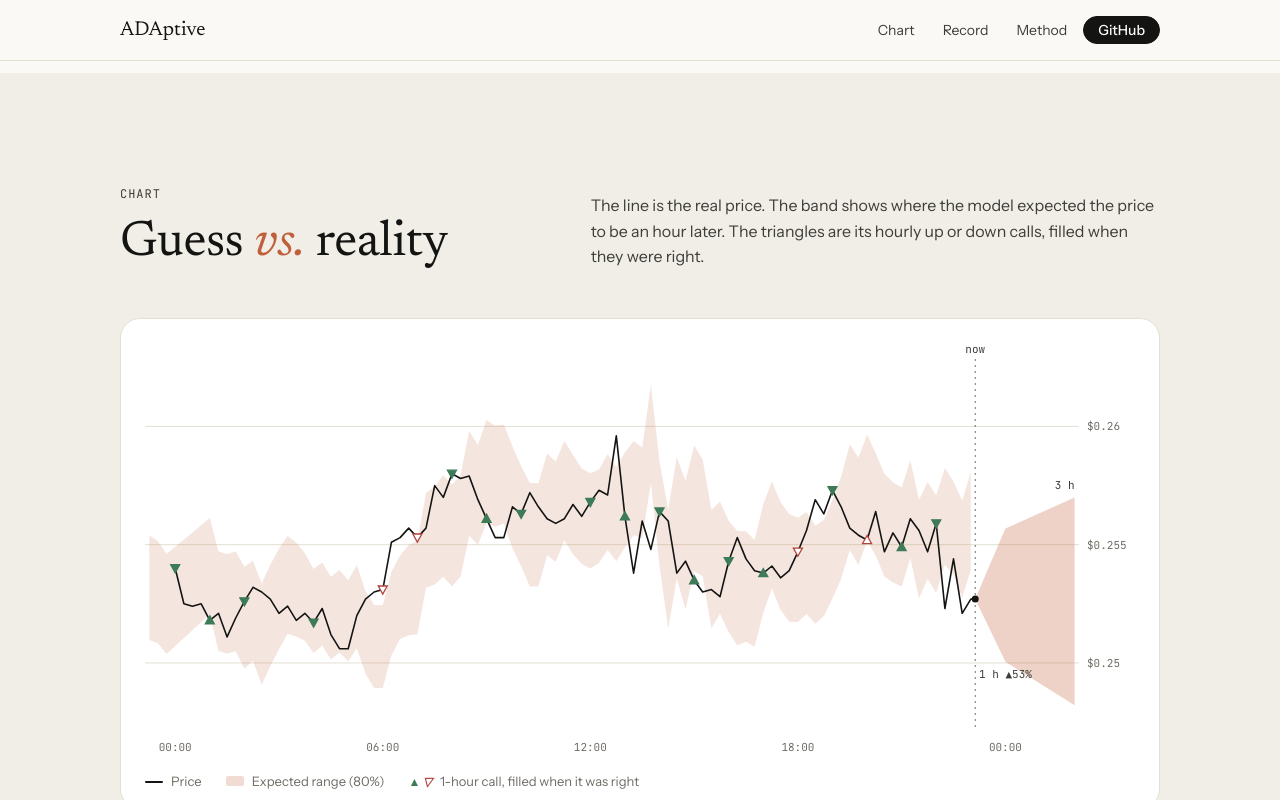
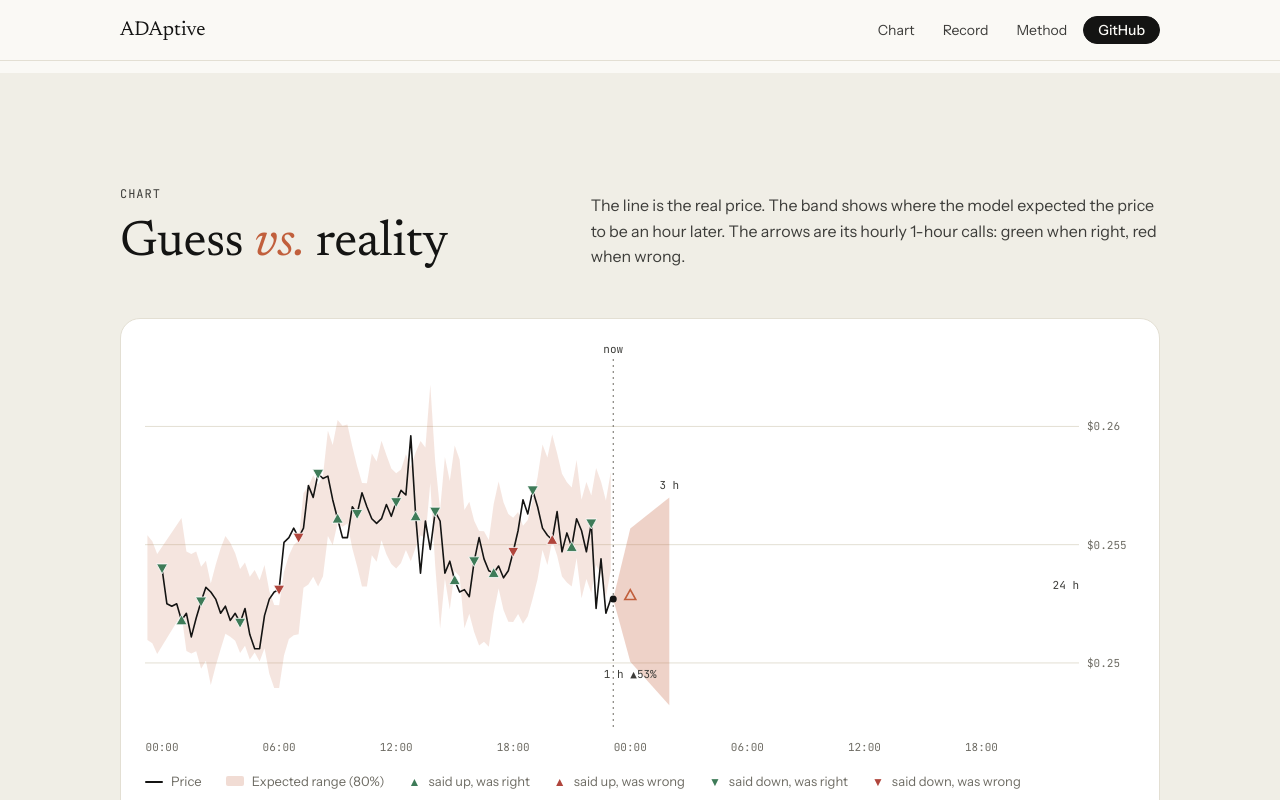
Before and after one commit to omidabduli/cardano-self-improving-prediction, a website with bundled scripts: page site/index.html in a window 1280 px wide. Both pictures are taken after a click on the link "Chart". Shown: the part 962-1762 px from the top of the page. Built offline with nearby package versions, Linux system fonts and the light colour scheme; no server answers; files whose address does not match are found by name.

Commit message:
Call every horizon again; mark the chart's calls by direction and outcome
Co-Authored-By: Claude Opus 5.5 <noreply@anthropic.com>

```diff
--- a/site/assets/app.js
+++ b/site/assets/app.js
@@ -346,9 +346,9 @@ function renderChart() {
   for (const [t, p] of all) { const c1 = closeAt(t + 60 * MINUTE); if (c1 !== undefined) addCall(t, p, Math.log(c1 / p.c)); }
   for (const [t, p] of app.btPred) if (t < firstLive) addCall(t, p, p.h[60].actual);
   const last = latestPred();
-  // ahead: the latest 1-hour and 3-hour ranges, labelled with the call
+  // ahead: the latest 1-hour, 3-hour and 24-hour calls, with their ranges
   const tag = (x, h) => (SHADOW_HORIZONS.includes(h) ? '' : x.direction === 'up' ? ` ▲${Math.round(x.p * 100)}%` : x.direction === 'down' ? ` ▼${Math.round((1 - x.p) * 100)}%` : '');
-  const marks = last ? [60, 180].map((h) => ({ h, t: issuedAt(last.t) + h * MINUTE, lo: last.c * Math.exp(last.h[h].lo), hi: last.c * Math.exp(last.h[h].hi), label: `${H_SHORT[h]}${tag(last.h[h], h)}` })).filter((m) => Number.isFinite(m.lo) && Number.isFinite(m.hi)) : [];
+  const marks = last ? HORIZONS.map((h) => ({ h, t: issuedAt(last.t) + h * MINUTE, lo: last.c * Math.exp(last.h[h].lo), hi: last.c * Math.exp(last.h[h].hi), up: SHADOW_HORIZONS.includes(h) || !['up', 'down'].includes(last.h[h].direction) ? undefined : last.h[h].direction === 'up', label: `${H_SHORT[h]}${tag(last.h[h], h)}` })).filter((m) => Number.isFinite(m.lo) && Number.isFinite(m.hi)) : [];
   drawChart($('chartSvg'), { now: tNow, price: app.price ?? series.at(-1)?.c, series, band, calls, marks });
 }
 
--- a/site/assets/chart.js
+++ b/site/assets/chart.js
@@ -1,9 +1,10 @@
 // One SVG chart: the price as it happened, and a shaded band for the 80% range of the 1-hour
 // forecast. On the left, the band at each moment is where the forecast made an hour earlier
 // expected the price to be (before the live record began, the backtest's forecasts fill it in).
-// Small triangles on the price line are the hourly 1-hour calls (up or down), drawn where they
-// were made and filled when they came true. On the right, the band opens from the price now to
-// the latest 1-hour and 3-hour ranges. Colours come from the CSS tokens, so light and dark
+// Arrows on the price line are the hourly 1-hour calls, drawn where they were made: ▲ said up,
+// ▼ said down; green when it came true, red when it didn't. On the right, the band opens from
+// the price now to the latest 1-hour and 3-hour ranges, and orange arrows show the open 1-hour,
+// 3-hour and 24-hour calls. Colours come from the CSS tokens, so light and dark
 // themes need no code.
 
 import { hhmm } from './format.js';
@@ -22,7 +23,8 @@ function el(tag, attrs, parent) {
  * @param {SVGSVGElement} svg
  * @param {{now:number, price:number, series:{t:number,c:number}[], band:{t:number,lo:number,hi:number}[],
  *          calls?:{t:number,c:number,up:boolean,right:boolean}[],
- *          marks:{h:number,t:number,lo:number,hi:number,label?:string}[]}} d  prices in USD, times in ms
+ *          marks:{h:number,t:number,lo:number,hi:number,up?:boolean,label?:string}[]}} d
+ *          (a mark without up is no call; the 24-hour one has no range drawn, so it can't squash the price)  prices in USD, times in ms
  */
 export function drawChart(svg, d) {
   const W = svg.clientWidth || 800, Hh = svg.clientHeight || 360;
@@ -37,7 +39,7 @@ export function drawChart(svg, d) {
   const band = d.band.filter((b) => b.t >= t0 && b.t <= d.now);
   let lo = Infinity, hi = -Infinity;
   for (const p of d.series) { if (p.t < t0) continue; if (p.c < lo) lo = p.c; if (p.c > hi) hi = p.c; }
-  for (const b of [...band, ...d.marks]) { if (b.lo < lo) lo = b.lo; if (b.hi > hi) hi = b.hi; }
+  for (const b of [...band, ...d.marks.filter((m) => m.h < 1440)]) { if (b.lo < lo) lo = b.lo; if (b.hi > hi) hi = b.hi; }
   const pad = (hi - lo) * 0.08 || d.price * 0.002;
   lo -= pad; hi += pad;
   const x = (t) => padL + ((t - t0) / (t1 - t0)) * (W - padL - padR);
@@ -62,25 +64,28 @@ export function drawChart(svg, d) {
   // the 80% range: past (what the forecast an hour earlier expected) and ahead (from now)
   if (band.length > 1) el('polygon', { class: 'band', points: area(band) }, svg);
   const open = [...d.marks].sort((a, b) => a.t - b.t).filter((m) => m.t > d.now);
-  if (open.length) el('polygon', { class: 'band band-ahead', points: area([{ t: d.now, lo: d.price, hi: d.price }, ...open]) }, svg);
+  const cone = open.filter((m) => m.h < 1440);
+  if (cone.length) el('polygon', { class: 'band band-ahead', points: area([{ t: d.now, lo: d.price, hi: d.price }, ...cone]) }, svg);
 
   // price as it happened
   const series = d.series.filter((p) => p.t >= t0).concat({ t: d.now, c: d.price });
   el('polyline', { class: 'price', points: pts(series) }, svg);
 
-  // the hourly 1-hour calls, where they were made: ▲ up, ▼ down; filled = came true
-  for (const k of d.calls || []) {
-    if (k.t < t0 || k.t > d.now) continue;
-    const cx = x(k.t), cy = y(k.c), s = narrow ? 3.5 : 4.5;
-    const tri = k.up ? `${cx},${cy - s} ${cx - s},${cy + s * 0.8} ${cx + s},${cy + s * 0.8}` : `${cx},${cy + s} ${cx - s},${cy - s * 0.8} ${cx + s},${cy - s * 0.8}`;
-    el('polygon', { class: `call ${k.right ? 'right' : 'wrong'}`, points: tri }, svg);
-  }
+  // the hourly 1-hour calls, where they were made: ▲ up, ▼ down; green = came true, red = didn't
+  const s = narrow ? 4.5 : 5.5;
+  const arrow = (cx, cy, up, cls) => el('polygon', { class: `call ${cls}`, points: up
+    ? `${cx},${cy - s} ${cx - s},${cy + s * 0.8} ${cx + s},${cy + s * 0.8}`
+    : `${cx},${cy + s} ${cx - s},${cy - s * 0.8} ${cx + s},${cy - s * 0.8}` }, svg);
+  for (const k of d.calls || []) if (k.t >= t0 && k.t <= d.now) arrow(x(k.t), y(k.c), k.up, k.right ? 'right' : 'wrong');
   el('circle', { class: 'now-dot', cx: x(d.now), cy: y(d.price), r: 3.5 }, svg);
 
-  // labels for the open forecasts; 1 h and 3 h sit close together: one below its range, one above
+  // the open calls: an orange arrow at 1 h, 3 h and 24 h, with a label; 1 h and 3 h sit close
+  // together, so one label goes below its range and the other above
   for (const m of open) {
-    const below = m.h === 60;
-    el('text', { class: 'lbl', x: x(m.t), y: below ? y(m.lo) + 16 : y(m.hi) - 8, 'text-anchor': m.t >= t1 - H_MS ? 'end' : 'middle' }, svg).textContent = m.label || `${m.h / 60} h`;
+    const mx = x(m.t), my = m.h < 1440 ? y((m.lo + m.hi) / 2) : y(d.price);
+    if (m.up !== undefined) arrow(mx, my, m.up, 'open');
+    const ly = m.h === 60 ? y(m.lo) + 16 : m.h === 180 ? y(m.hi) - 8 : my - 10;
+    el('text', { class: 'lbl', x: mx, y: ly, 'text-anchor': m.t >= t1 - H_MS ? 'end' : 'middle' }, svg).textContent = m.label || `${m.h / 60} h`;
   }
 }
 
--- a/site/assets/style.css
+++ b/site/assets/style.css
@@ -139,15 +139,16 @@ section.alt{background:var(--surface)}
 .chart .now-dot{fill:var(--ink)}
 .chart .now-line{stroke:var(--muted);stroke-width:1;stroke-dasharray:2 4}
 .chart .lbl{fill:var(--ink-2)}
-.chart .call{stroke-width:1.3}
-.chart .call.right{fill:var(--up);stroke:var(--up)}
-.chart .call.wrong{fill:var(--raised);stroke:var(--down)}
+.chart .call{stroke:var(--raised);stroke-width:.8}
+.chart .call.right{fill:var(--up)}
+.chart .call.wrong{fill:var(--down)}
+.chart .call.open{fill:none;stroke:var(--clay);stroke-width:1.6}
 .legend{display:flex;flex-wrap:wrap;gap:8px 24px;margin-top:12px;padding-inline:8px;font-size:13px;color:var(--muted)}
 .k{display:inline-block;width:18px;height:10px;margin-right:8px;vertical-align:0;border-radius:2px}
 .k-price{height:2px;background:var(--ink);vertical-align:3px}
 .k-band{background:color-mix(in srgb,var(--clay) 22%,transparent)}
 .k-call{width:auto;height:auto;font-size:12px;line-height:1;vertical-align:0;border-radius:0}
-.k-call .right{color:var(--up)} .k-call .wrong{color:var(--down)}
+.k-call .right{color:var(--up)} .k-call .wrong{color:var(--down)} .k-call .open{color:var(--clay)}
 .k-now{background:color-mix(in srgb,var(--clay) 30%,transparent);border-left:2px solid var(--clay)}
 
 /* Tables: hairline rows, mono numbers, no zebra, no vertical borders */
--- a/site/core/config.js
+++ b/site/core/config.js
@@ -86,10 +86,10 @@ export const ONLINE = {
 
 // Horizons shown as "no reliable signal": their direction model runs only in the background
 // (its P(up) is scored by the gate counters, so it can be re-tested), and the page shows 50%.
-// At 24 hours the direction model lost to a coin flip in every period tested; for Cardano the
-// 3-hour one was hardly better (51.9% over the past year, 50.2% on the last 90 days' 3-hourly
-// calls), so it makes no call there either.
-export const SHADOW_HORIZONS = [180, 1440];
+// None for now: every horizon makes its call and is scored in public. In testing the 24-hour
+// model lost to a coin flip (and, for Cardano, the 3-hour one was close to it), so the live
+// record is what decides whether they are worth keeping.
+export const SHADOW_HORIZONS = [];
 
 // Show a price move at all? No price formula beat "no change" in the untouched year
 // (docs/EXPERIMENTS.md, rule 7), so the shown price is today's price and the forecast is its
--- a/site/index.html
+++ b/site/index.html
@@ -4,9 +4,9 @@
   <meta charset="utf-8">
   <meta name="viewport" content="width=device-width, initial-scale=1, viewport-fit=cover">
   <title>ADAptive · a small Cardano forecast experiment</title>
-  <meta name="description" content="A learning project: a small model guesses whether Cardano will be higher in 1 and 3 hours, and every guess is checked in public.">
+  <meta name="description" content="A learning project: a small model guesses whether Cardano will be higher in 1, 3 and 24 hours, and every guess is checked in public.">
   <meta property="og:title" content="ADAptive · a small Cardano forecast experiment">
-  <meta property="og:description" content="A learning project: a small model guesses whether Cardano will be higher in 1 and 3 hours, and every guess is checked in public.">
+  <meta property="og:description" content="A learning project: a small model guesses whether Cardano will be higher in 1, 3 and 24 hours, and every guess is checked in public.">
   <meta property="og:type" content="website">
   <meta property="og:site_name" content="ADAptive">
   <meta property="og:url" content="https://omidabduli.github.io/cardano-self-improving-prediction/">
@@ -38,7 +38,7 @@
 <header class="hero" id="top"><div class="wrap">
   <p class="eyebrow">ADA / USDT · live from Binance · <span id="liveState" class="live">connecting</span></p>
   <h1>A small experiment in <em>guessing</em> where Cardano goes next.</h1>
-  <p class="lede">I built this to learn how forecasting works. Every 15 minutes it guesses whether the price will be higher in 1 and 3 hours, and every guess is checked later. Please don't trade on it.</p>
+  <p class="lede">I built this to learn how forecasting works. Every 15 minutes it guesses whether the price will be higher in 1, 3 and 24 hours, and every guess is checked later. Please don't trade on it.</p>
 
   <div class="now">
     <span class="now-price" id="price">—</span>
@@ -55,14 +55,18 @@
 <section class="block alt" id="chart"><div class="wrap">
   <div class="sec-head">
     <div><p class="eyebrow">Chart</p><h2>Guess <em>vs.</em> reality</h2></div>
-    <p>The line is the real price. The band shows where the model expected the price to be an hour later. The triangles are its hourly up or down calls, filled when they were right.</p>
+    <p>The line is the real price. The band shows where the model expected the price to be an hour later. The arrows are its hourly 1-hour calls: green when right, red when wrong.</p>
   </div>
   <figure class="figure">
     <svg id="chartSvg" class="chart" role="img" aria-label="ADA price over the last 24 hours and the model's prediction"></svg>
     <figcaption class="legend">
       <span><i class="k k-price"></i>Price</span>
       <span><i class="k k-band"></i>Expected range (80%)</span>
-      <span><i class="k k-call"><b class="right">▲</b> <b class="wrong">▽</b></i>1-hour call, filled when it was right</span>
+      <span><i class="k k-call"><b class="right">▲</b></i>said up, was right</span>
+      <span><i class="k k-call"><b class="wrong">▲</b></i>said up, was wrong</span>
+      <span><i class="k k-call"><b class="right">▼</b></i>said down, was right</span>
+      <span><i class="k k-call"><b class="wrong">▼</b></i>said down, was wrong</span>
+      <span><i class="k k-call"><b class="open">△</b></i>open call, not checked yet</span>
     </figcaption>
   </figure>
 </div></section>
@@ -98,7 +102,7 @@
   <ol class="steps">
     <li><span class="yr">01</span><h3>Reads the market</h3><p>A week of minute prices for Cardano, Bitcoin and Ethereum, plus the Fear &amp; Greed index.</p></li>
     <li><span class="yr">02</span><h3>Guesses up or down</h3><p>It only learns the direction, not how far the price moves.</p></li>
-    <li><span class="yr">03</span><h3>Says how sure it is</h3><p>55% should be right about 55% of the time. It can't predict the size of a move, so the price estimate is just today's price. At 3 and 24 hours it was hardly better than a coin flip, so it makes no call there.</p></li>
+    <li><span class="yr">03</span><h3>Says how sure it is</h3><p>55% should be right about 55% of the time. It can't predict the size of a move, so the price estimate is just today's price. At 3 and 24 hours it was hardly better than a coin flip in testing, so take those lightly.</p></li>
     <li><span class="yr">04</span><h3>Gets checked</h3><p>Every forecast is compared with the real price later. Forecasts made late after an outage don't count.</p></li>
     <li><span class="yr">05</span><h3>Retrains every night</h3><p>New settings are only kept if they do better on days the model hasn't seen.</p></li>
   </ol>
```
Also changed, not shown: test/core.test.mjs (+2 -2 lines), README.md.
